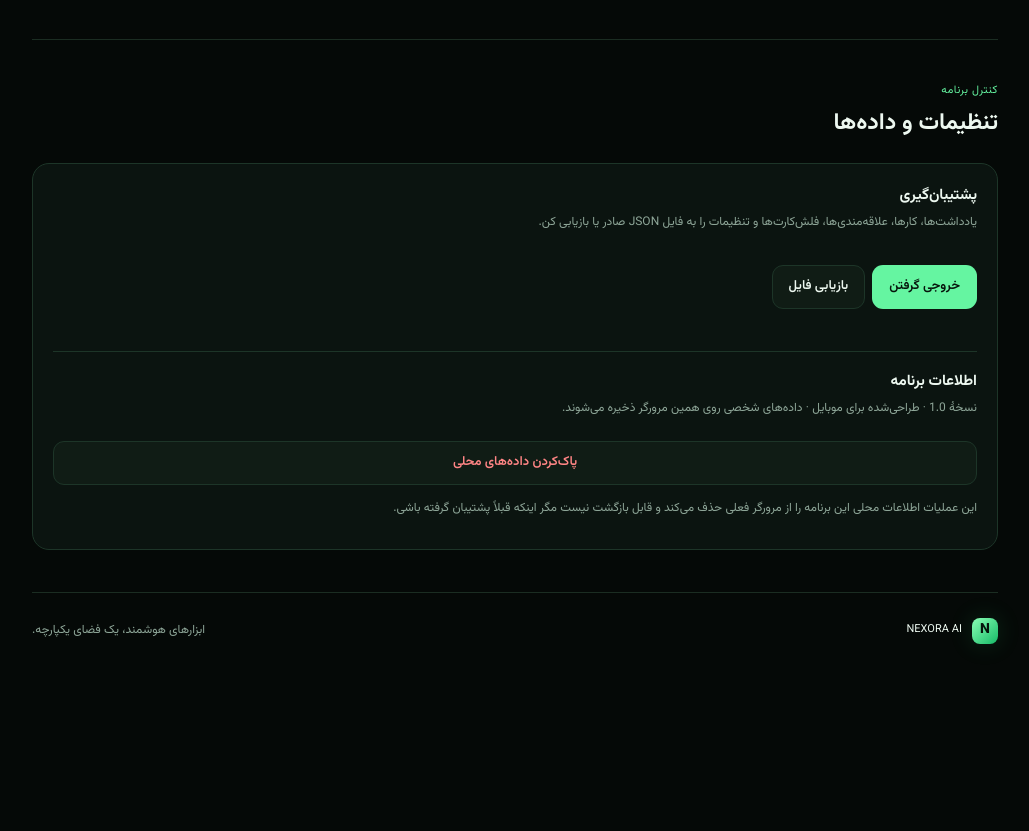
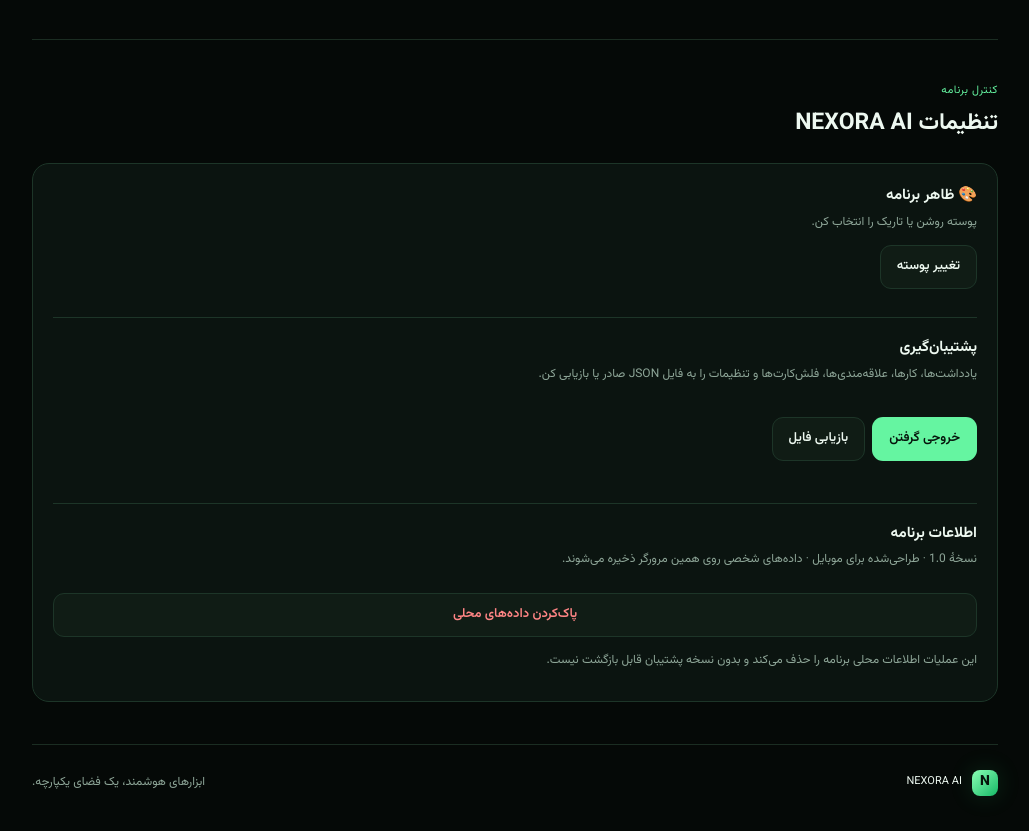
Before and after one commit to yosoftamarzadeh99a-max/nexora-ai, a website: page index.html in a window 1280 px wide. Shown: the part 5088-5919 px from the top of the page, without its empty margins (10-1039 px from the left). Before the commit the page ends 5767 px from the top, so only its background shows below. Drawn offline with Linux system fonts and the light colour scheme.

Commit message:
Update index.html

```diff
--- a/index.html
+++ b/index.html
@@ -197,9 +197,55 @@
       </section>
 
       <section id="settings" class="content-section section-anchor">
-        <div class="section-heading"><div><div class="eyebrow">کنترل برنامه</div><h2>تنظیمات و داده‌ها</h2></div></div>
-        <div class="panel settings-panel"><div><h3>پشتیبان‌گیری</h3><p class="muted">یادداشت‌ها، کارها، علاقه‌مندی‌ها، فلش‌کارت‌ها و تنظیمات را به فایل JSON صادر یا بازیابی کن.</p></div><div class="inline-actions"><button id="exportData" class="button button-primary">خروجی گرفتن</button><label class="button button-quiet file-button">بازیابی فایل<input id="importData" type="file" accept="application/json,.json" hidden></label></div><p id="backupStatus" class="muted" role="status"></p><hr><div><h3>اطلاعات برنامه</h3><p class="muted">نسخهٔ 1.0 · طراحی‌شده برای موبایل · داده‌های شخصی روی همین مرورگر ذخیره می‌شوند.</p></div><button id="clearLocalData" class="button button-quiet danger">پاک‌کردن داده‌های محلی</button><p class="muted">این عملیات اطلاعات محلی این برنامه را از مرورگر فعلی حذف می‌کند و قابل بازگشت نیست مگر اینکه قبلاً پشتیبان گرفته باشی.</p></div>
+  <div class="section-heading">
+    <div>
+      <div class="eyebrow">کنترل برنامه</div>
+      <h2>تنظیمات NEXORA AI</h2>
+    </div>
+  </div>
+
+  <div class="panel settings-panel">
+    <div>
+      <h3>🎨 ظاهر برنامه</h3>
+      <p class="muted">پوسته روشن یا تاریک را انتخاب کن.</p>
+      <button id="settingsThemeToggle" class="button button-quiet" type="button">
+        تغییر پوسته
+      </button>
+      <p id="themeStatus" class="muted" role="status"></p>
+    </div>
+
+    <hr>
+
+    <div>
+      <h3>پشتیبان‌گیری</h3>
+      <p class="muted">یادداشت‌ها، کارها، علاقه‌مندی‌ها، فلش‌کارت‌ها و تنظیمات را به فایل JSON صادر یا بازیابی کن.</p>
+    </div>
+
+    <div class="inline-actions">
+      <button id="exportData" class="button button-primary">خروجی گرفتن</button>
+      <label class="button button-quiet file-button">
+        بازیابی فایل
+        <input id="importData" type="file" accept="application/json,.json" hidden>
+      </label>
+    </div>
+
+    <p id="backupStatus" class="muted" role="status"></p>
+
+    <hr>
+
+    <div>
+      <h3>اطلاعات برنامه</h3>
+      <p class="muted">نسخهٔ 1.0 · طراحی‌شده برای موبایل · داده‌های شخصی روی همین مرورگر ذخیره می‌شوند.</p>
+    </div>
+
+    <button id="clearLocalData" class="button button-quiet danger">
+      پاک‌کردن داده‌های محلی
+    </button>
+
+    <p class="muted">این عملیات اطلاعات محلی برنامه را حذف می‌کند و بدون نسخه پشتیبان قابل بازگشت نیست.</p>
+  </div>
       </section>
+
       <footer class="footer"><span class="brand-mark small">N</span><span>NEXORA AI</span><span class="muted">ابزارهای هوشمند، یک فضای یکپارچه.</span></footer>
     </main>
   </div>
```
